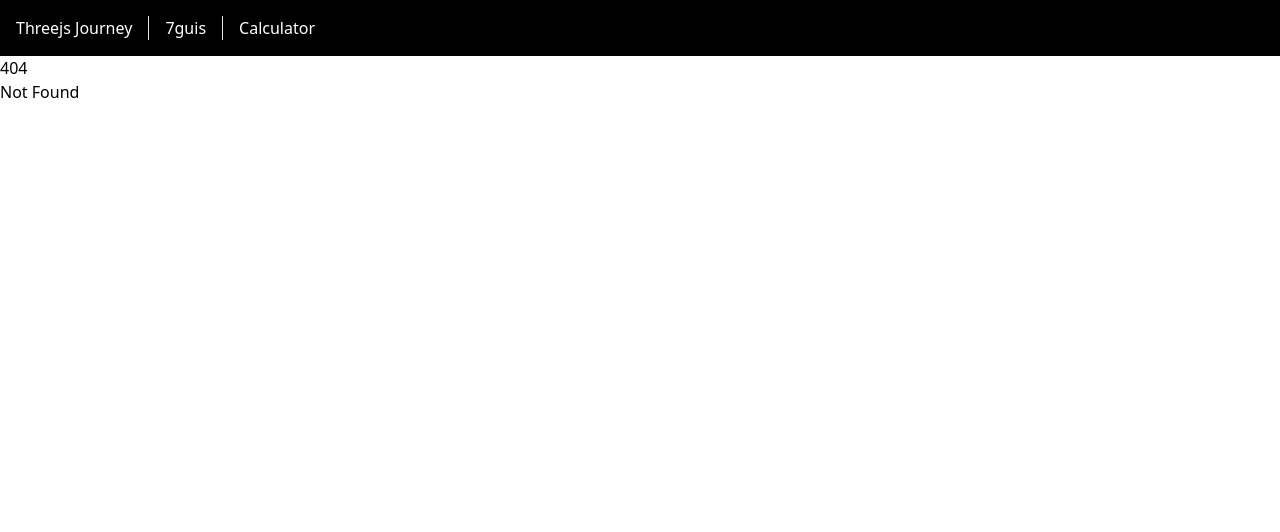
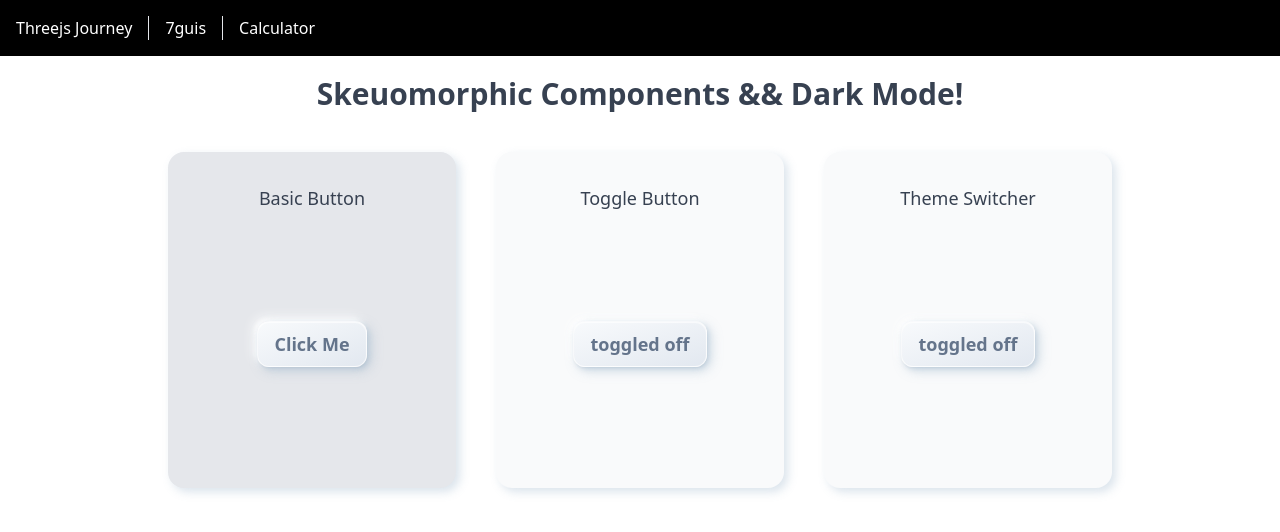
Before and after one commit to RiskTolerance/threejs-journey, a SvelteKit app: page /ui-fun in a window 1280 px wide. Before the commit this address had no page. Shown: the top 532 px of the page. Built offline with nearby package versions, Linux system fonts and the light colour scheme.

Commit message:
adhd buttons

```diff
--- /dev/null
+++ b/src/lib/components/SButton.svelte
@@ -0,0 +1,116 @@
+<!-- SkeuomorphicButton.svelte -->
+<script>
+	// Using runes for reactivity
+	// Props with default values
+	let { text = 'Click Me', toggleable = true, isToggled = $bindable(false) } = $props();
+
+	// State management with runes
+	let isPressed = $state(false);
+
+	// Computed state
+	let buttonActive = $derived(isPressed || isToggled);
+
+	// Handle mouse events
+	function handleMouseDown() {
+		isPressed = true;
+	}
+
+	function handleMouseUp() {
+		// Only release if not in toggled state
+		if (!isToggled) {
+			isPressed = false;
+		}
+	}
+
+	function handleMouseLeave() {
+		// Only release if not in toggled state
+		if (!isToggled) {
+			isPressed = false;
+		}
+	}
+
+	function toggleState() {
+		if (toggleable) {
+			isToggled = !isToggled;
+			isPressed = isToggled;
+		}
+	}
+</script>
+
+<div class="flex h-56 w-56 flex-col items-center justify-center">
+	<button
+		class="skeuomorphic-button relative cursor-pointer overflow-clip rounded-xl border-none px-4 py-2 text-lg font-semibold text-slate-500 outline-none transition-all duration-200 ease-in-out dark:bg-slate-800 dark:text-slate-300"
+		class:pressed={buttonActive}
+		onmousedown={handleMouseDown}
+		onmouseup={handleMouseUp}
+		onmouseleave={handleMouseLeave}
+		onclick={toggleState}
+	>
+		{#if toggleable}
+			{isToggled ? 'toggled on' : 'toggled off'}
+		{:else}
+			{text}
+		{/if}
+	</button>
+</div>
+
+<style>
+	/* Light mode advanced skeuomorphic effect */
+	.skeuomorphic-button {
+		/* Outset style (default/unpressed state) with multiple layered shadows */
+		box-shadow:
+      /* Distant soft shadow for depth */
+			4px 4px 12px 0px rgba(136, 165, 191, 0.35),
+			/* Close sharp shadow for edge definition */ 2px 2px 4px 0px rgba(136, 165, 191, 0.25),
+			/* Distant highlight */ -4px -4px 12px 0px rgba(255, 255, 255, 0.8),
+			/* Close highlight for edge definition */ -2px -2px 4px 0px rgba(255, 255, 255, 0.9),
+			/* Subtle inner shadow for better depth */ inset 0px 1px 1px 0px rgba(255, 255, 255, 0.7),
+			/* Bottom edge shadow */ 0px 1px 2px 0px rgba(0, 0, 0, 0.05);
+		@apply bg-gradient-to-br from-slate-50 to-slate-200;
+		border: 1px solid rgba(255, 255, 255, 0.7);
+	}
+
+	.skeuomorphic-button.pressed {
+		/* Inset style (pressed state) with multiple layered shadows */
+		box-shadow:
+      /* Inner shadow at top-left */
+			inset 2px 2px 5px 0px rgba(136, 165, 191, 0.5),
+			/* Deeper inner shadow */ inset 1px 1px 2px 0px rgba(136, 165, 191, 0.4),
+			/* Inner highlight at bottom-right */ inset -2px -2px 5px 0px rgba(255, 255, 255, 0.5),
+			/* Subtle outer highlight when pressed */ 0px 0px 2px 0px rgba(255, 255, 255, 0.7);
+
+		/* Optional: slightly scale down button for additional effect */
+		transform: scale(0.98);
+		@apply bg-gradient-to-br from-green-100 to-green-200 text-slate-700;
+		border: 1px solid rgba(255, 255, 255, 0.4);
+	}
+
+	/* Dark mode advanced skeuomorphic effect */
+	:global(.dark) .skeuomorphic-button {
+		/* Outset style for dark mode (default/unpressed state) */
+		box-shadow:
+      /* Distant soft shadow */
+			4px 4px 12px 0px rgba(0, 0, 0, 0.5),
+			/* Close sharp shadow */ 2px 2px 4px 0px rgba(0, 0, 0, 0.4),
+			/* Distant highlight */ -4px -4px 12px 0px rgba(90, 130, 170, 0.25),
+			/* Close highlight */ -2px -2px 4px 0px rgba(90, 130, 170, 0.3),
+			/* Subtle inner glow */ inset 0px 1px 1px 0px rgba(90, 130, 170, 0.2),
+			/* Bottom edge definition */ 0px 1px 2px 0px rgba(0, 0, 0, 0.3);
+		@apply bg-gradient-to-br from-slate-600 to-slate-700;
+		border: 1px solid rgba(90, 130, 170, 0.2);
+	}
+
+	:global(.dark) .skeuomorphic-button.pressed {
+		/* Inset style for dark mode (pressed state) */
+		box-shadow:
+      /* Inner shadow at top-left */
+			inset 3px 3px 6px 0px rgba(0, 0, 0, 0.6),
+			/* Deeper inner shadow */ inset 1px 1px 3px 0px rgba(0, 0, 0, 0.5),
+			/* Inner highlight at bottom-right */ inset -2px -2px 5px 0px rgba(90, 130, 170, 0.25),
+			/* Subtle outer glow when pressed */ 0px 0px 3px 0px rgba(90, 130, 170, 0.15);
+
+		/* Color change for pressed state in dark mode */
+		@apply bg-gradient-to-br from-emerald-800 to-emerald-700 text-slate-200;
+		border: 1px solid rgba(90, 130, 170, 0.1);
+	}
+</style>
--- /dev/null
+++ b/src/lib/globalState.svelte.ts
@@ -0,0 +1,3 @@
+export const s = $state({
+  darkMode: false,
+})
--- a/src/lib/index.ts
+++ /dev/null
@@ -1 +0,0 @@
-// place files you want to import through the `$lib` alias in this folder.
--- a/src/routes/+layout.svelte
+++ b/src/routes/+layout.svelte
@@ -2,7 +2,10 @@
 	import '../app.css';
 	let { children } = $props();
 	import Navigation from '$lib/components/Navigation.svelte';
+	import { s } from '$lib/globalState.svelte';
 </script>
 
-<Navigation></Navigation>
-{@render children()}
+<div class={s.darkMode ? 'dark' : ''}>
+	<Navigation></Navigation>
+	{@render children()}
+</div>
--- /dev/null
+++ b/src/routes/ui-fun/+page.svelte
@@ -0,0 +1,70 @@
+<!-- App.svelte -->
+<script lang="ts">
+	import { s } from '$lib/globalState.svelte';
+	import SButton from '$lib/components/SButton.svelte';
+
+	// Example of using runes for controlling buttons in parent component
+	let isDarkMode = $state(false);
+	$effect(() => {
+		if (isDarkMode) {
+			console.log('switching to dark mode');
+			s.darkMode = true;
+		} else {
+			console.log('switching to light mode');
+			s.darkMode = false;
+		}
+	});
+</script>
+
+<main
+	class="flex min-h-screen flex-col items-center p-5 font-sans transition-colors duration-300 dark:bg-black"
+	class:dark-mode={isDarkMode}
+>
+	<h1 class="mb-10 text-3xl font-bold text-gray-700 dark:text-blue-50">
+		Skeuomorphic Components && Dark Mode!
+	</h1>
+
+	<div class="flex flex-wrap justify-center gap-10">
+		<div
+			class="button-example flex flex-col items-center rounded-2xl bg-gray-200 p-8 dark:bg-gray-700"
+		>
+			<h2 class="mb-5 text-lg font-medium text-gray-700 dark:text-blue-50">Basic Button</h2>
+			<SButton text="Click Me" toggleable={false} />
+		</div>
+
+		<div
+			class="button-example flex flex-col items-center rounded-2xl bg-gray-50 p-8 dark:bg-gray-700"
+		>
+			<h2 class="mb-5 text-lg font-medium text-gray-700 dark:text-blue-50">Toggle Button</h2>
+			<SButton toggleable={true} />
+		</div>
+
+		<div
+			class="button-example flex flex-col items-center rounded-2xl bg-gray-50 p-8 dark:bg-gray-700"
+		>
+			<h2 class="mb-5 text-lg font-medium text-gray-700 dark:text-blue-50">Theme Switcher</h2>
+			<SButton text="Switch Theme" toggleable={true} bind:isToggled={isDarkMode} />
+		</div>
+	</div>
+</main>
+
+<style>
+	/* Only keeping the custom CSS needed for specific effects */
+
+	.button-example {
+		/* Soft shadow for each example container - keeping this as custom CSS */
+		box-shadow:
+			4px 4px 10px 0px rgba(136, 165, 191, 0.3),
+			-4px -4px 10px 0px rgba(255, 255, 255, 0.7);
+
+		transition:
+			background-color 0.3s ease,
+			box-shadow 0.3s ease;
+	}
+
+	.dark-mode .button-example {
+		box-shadow:
+			4px 4px 10px 0px rgba(0, 0, 0, 0.3),
+			-4px -4px 10px 0px rgba(90, 130, 170, 0.1);
+	}
+</style>
--- a/tailwind.config.ts
+++ b/tailwind.config.ts
@@ -6,7 +6,7 @@ import type { Config } from 'tailwindcss';
 
 export default {
 	content: ['./src/**/*.{html,js,svelte,ts}'],
-
+	darkMode: 'selector',
 	theme: {
 		extend: {}
 	},
```
Also changed, not shown: 1 other file (tests, documents, lock files or other folders).
